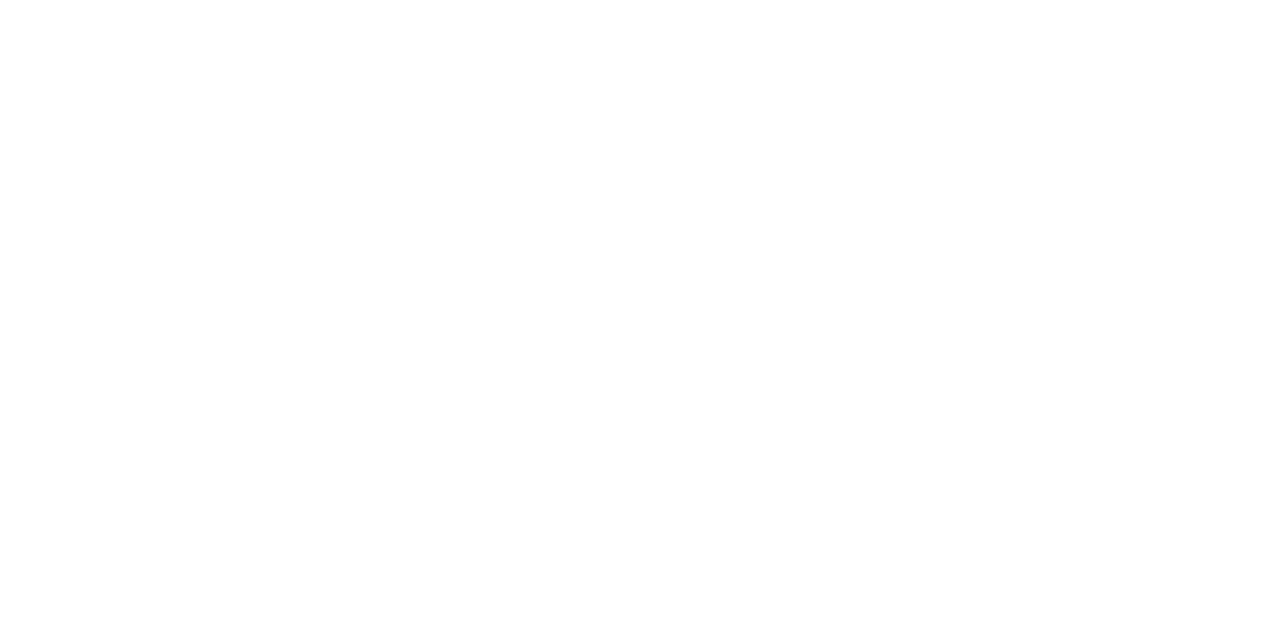
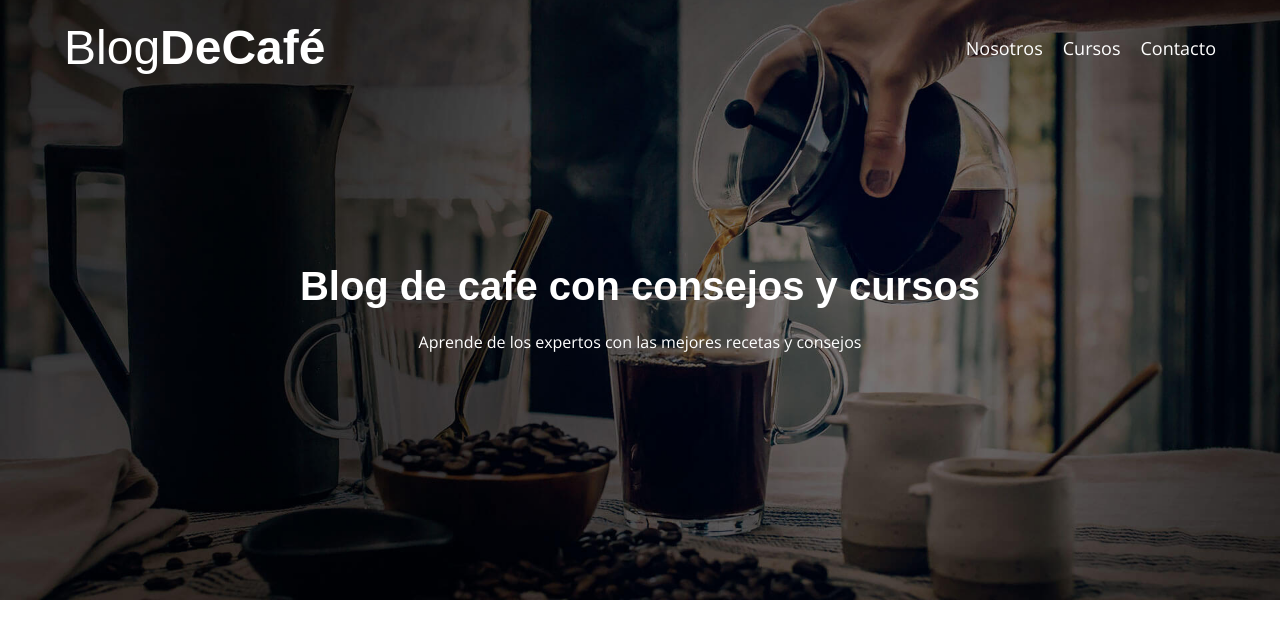
Before and after one commit to NizarindanyLuna21/III.BlogCafe_WebDesign, a plain HTML site: page index.html in a window 1280 px wide. Drawn offline with nearby package versions, Linux system fonts and the light colour scheme.

Commit message:
Creacion de Header

```diff
--- a/css/styles.css
+++ b/css/styles.css
@@ -58,3 +58,50 @@ img {
 .centrar-texto {
     text-align: center;
 }
+
+/* Header */
+.header {
+    background-image: url(/img/banner.jpg);
+    height: 60rem;
+    background-repeat: no-repeat;
+    background-size: cover;
+    background-position: center center;
+}
+.header__texto {
+    color: var(--blanco);
+    text-align: center;
+    margin-top: 5rem;
+}
+@media (min-width: 768px) {
+    .header__texto {
+        margin-top: 15rem;
+    }
+    .barra {
+        display: flex;
+        justify-content: space-between;
+        align-items: center;
+    }
+}
+.logo {
+    color: var(--blanco);
+    text-decoration: none;
+}
+.logo__nombre {
+    font-weight: normal;
+}
+.logo__bold {
+    font-weight: 700;
+}
+@media (min-width: 768px) {
+    .navegacion {
+        display: flex;
+        gap: 2rem;
+    }
+}
+.navegacion__enlace {
+    display: block;
+    color: var(--blanco);
+    text-decoration: none;
+    font-size: 1.8rem;
+    text-align: center;
+}
--- a/index.html
+++ b/index.html
@@ -12,7 +12,23 @@
 </head>
 <body>
     <header class="header">
+        <div class="contenedor">
+            <div class="barra">
+                <a href="index.html" class="logo">
+                    <h1 class="logo__nombre no-margin centrar-texto">Blog<span class="logo__bold">DeCafé</span></h1>
+                </a>
+                <nav class="navegacion centrar-texto">
+                    <a href="/html/nosotros.html" class="navegacion__enlace">Nosotros</a>
+                    <a href="/html/cursos.html" class="navegacion__enlace">Cursos</a>
+                    <a href="/html/contacto.html" class="navegacion__enlace">Contacto</a>
+                </nav>
+            </div>
+        </div>
 
+        <div class="header__texto">
+            <h2 class="no-margin">Blog de cafe con consejos y cursos</h2>
+            <p class="no-margin">Aprende de los expertos con las mejores recetas y consejos</p>
+        </div>
     </header>
 </body>
 </html>
```
Also changed, not shown: html/contacto.html (added), html/cursos.html (added), html/nosotros.html (added).
